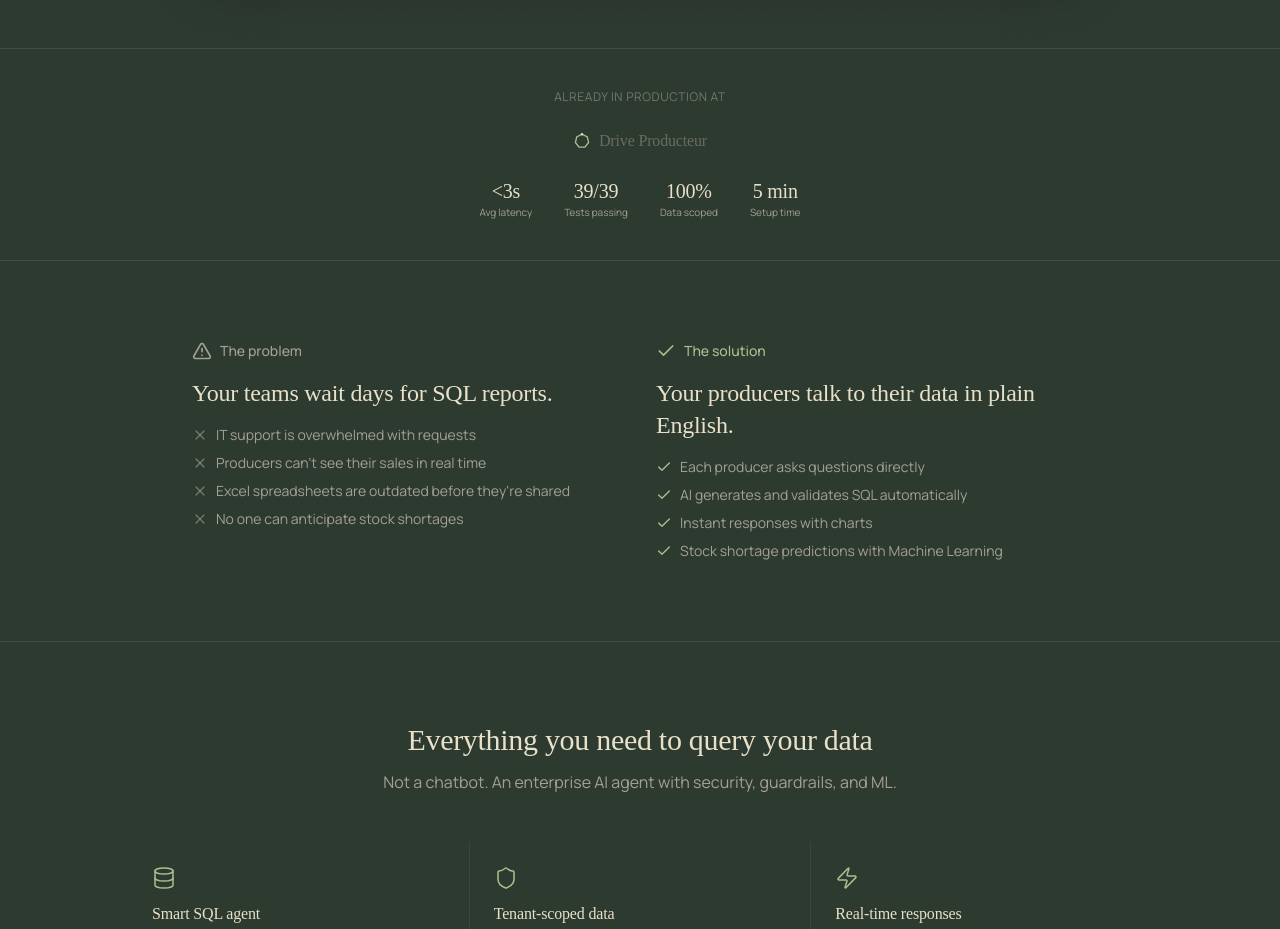
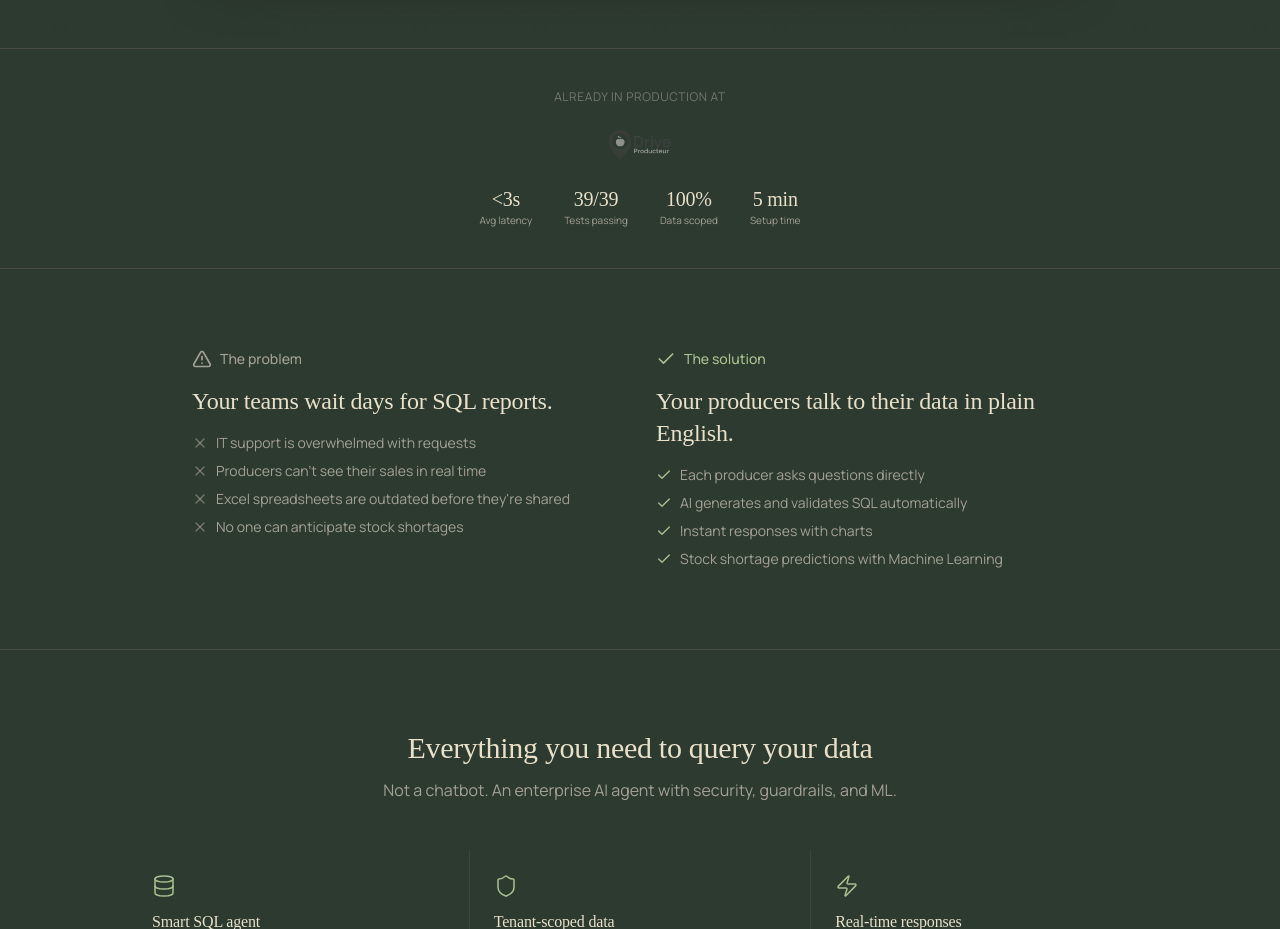
Before and after one commit to Txchrixo/tevet-7, a Next.js app: page / in a window 1280 px wide. Shown: the part 1260-2189 px from the top of the page. Built offline with nearby package versions, Linux system fonts and the light colour scheme; a web font is replaced by a local one.

Commit message:
Landing: use real Drive Producteur logo in social proof
- Copied drive_logo.png to public/drive-logo.png
- Social proof section: replaced BrandMark + text with the real logo image
- Logo styled: h-8, opacity 60%, grayscale on default, full color on hover
- Lint: clean.

```diff
--- a/src/components/producer-copilot/landing-page.tsx
+++ b/src/components/producer-copilot/landing-page.tsx
@@ -454,7 +454,9 @@ function SocialProof({ t }: { t: typeof T.en }) {
     <section className="py-10 border-y border-border/50">
       <div className="max-w-4xl mx-auto px-4">
         <p className="text-center text-xs text-muted-foreground/60 mb-6 uppercase tracking-wider">{t.proofLabel}</p>
-        <div className="flex items-center justify-center gap-8 flex-wrap"><div className="flex items-center gap-2"><BrandMark size={18} /><span className="font-heading text-base text-muted-foreground/50">Drive Producteur</span></div></div>
+        <div className="flex items-center justify-center gap-8 flex-wrap">
+          <img src="/drive-logo.png" alt="Drive Producteur" className="h-8 opacity-60 grayscale hover:opacity-90 hover:grayscale-0 transition-all" />
+        </div>
         <div className="flex items-center justify-center gap-8 mt-6 flex-wrap">{t.metrics.map((s) => (<div key={s.label} className="text-center"><div className="font-heading text-xl text-foreground">{s.value}</div><div className="text-[10px] text-muted-foreground">{s.label}</div></div>))}</div>
       </div>
     </section>
```
Also changed, not shown: public/drive-logo.png (added), upload/drive_logo.png (added).
